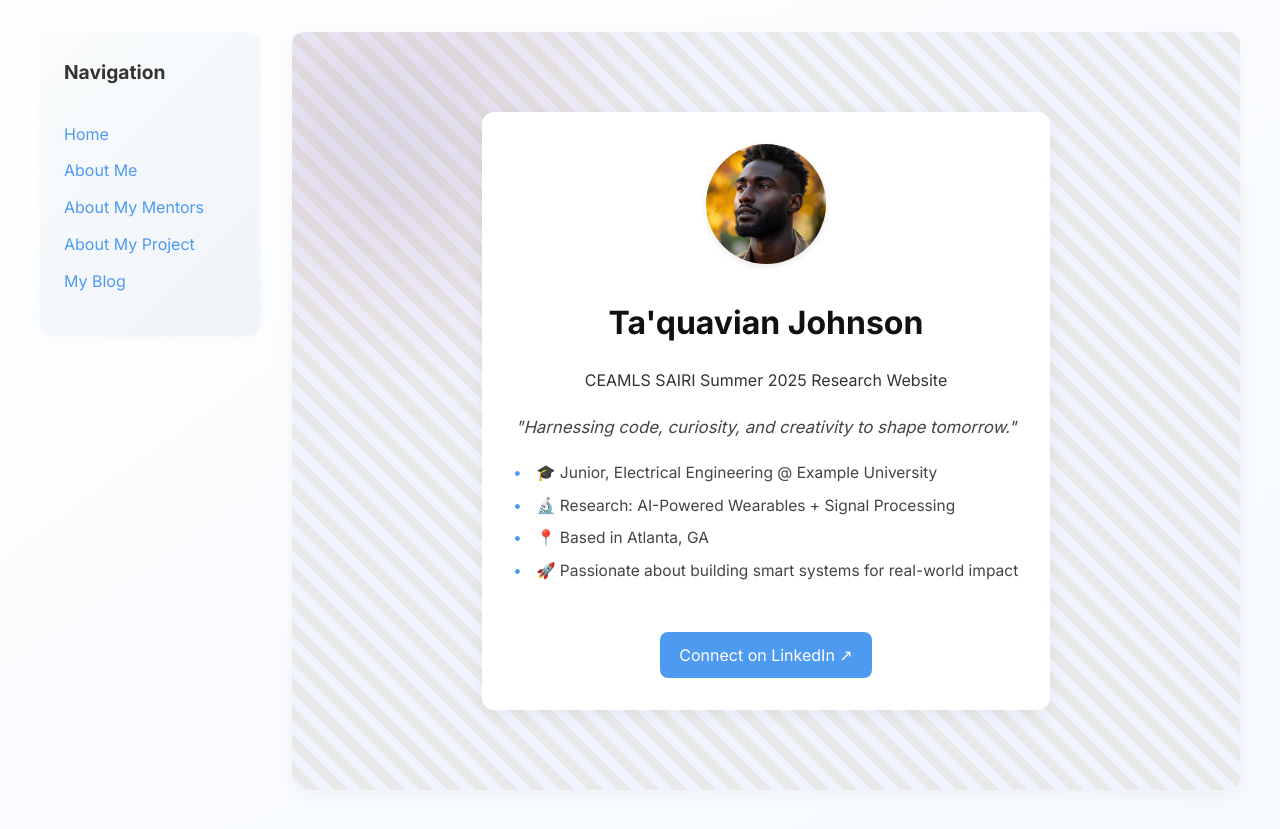
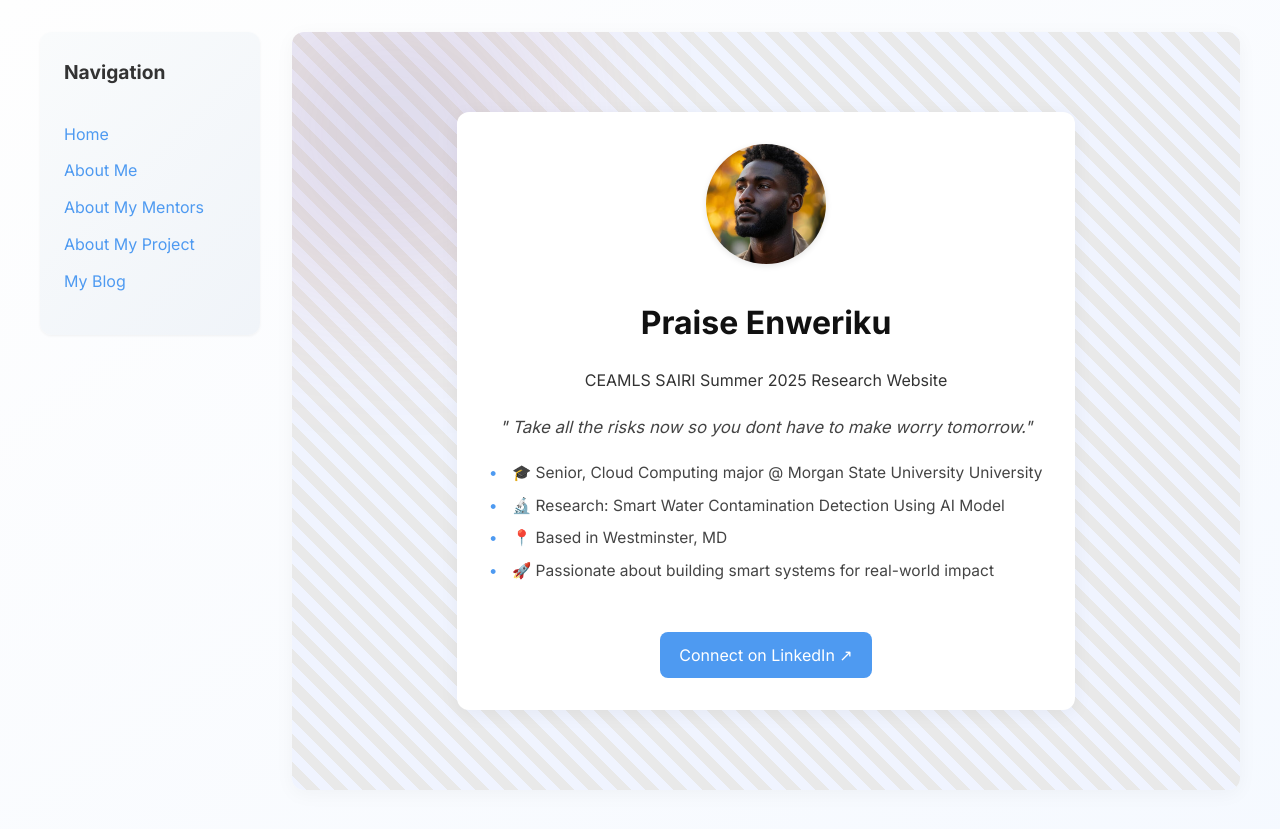
Before and after one commit to PraiseEnweriku1/PraiseEnweriku1.github.io, a Jekyll site: the page built from index.md, in a window 1280 px wide. Shown: the top 829 px of the page. Built offline with Jekyll 4.4.1, drawn with Linux system fonts in a browser that asks for light colours.

Commit message:
Update index.md

```diff
--- a/index.md
+++ b/index.md
@@ -1,16 +1,16 @@
 ---
 layout: home
-title: Ta'quavian Johnson
+title: Praise Enweriku
 description: CEAMLS SAIRI Summer 2025 Research Website
 
-motto: "Harnessing code, curiosity, and creativity to shape tomorrow."
+motto: " Take all the risks now so you dont have to make worry tomorrow."
 
 quick_facts:
-  - "🎓 Junior, Electrical Engineering @ Example University"
-  - "🔬 Research: AI-Powered Wearables + Signal Processing"
-  - "📍 Based in Atlanta, GA"
+  - "🎓 Senior, Cloud Computing major @ Morgan State University University"
+  - "🔬 Research: Smart Water Contamination Detection Using AI Model "
+  - "📍 Based in Westminster, MD"
   - "🚀 Passionate about building smart systems for real-world impact"
 
-linkedin: https://www.linkedin.com/in/taquavian-johnson/
+linkedin: https://www.linkedin.com/in/praise-enweriku-b7976a225/
 image: /assets/images/me.jpg
 ---
```
